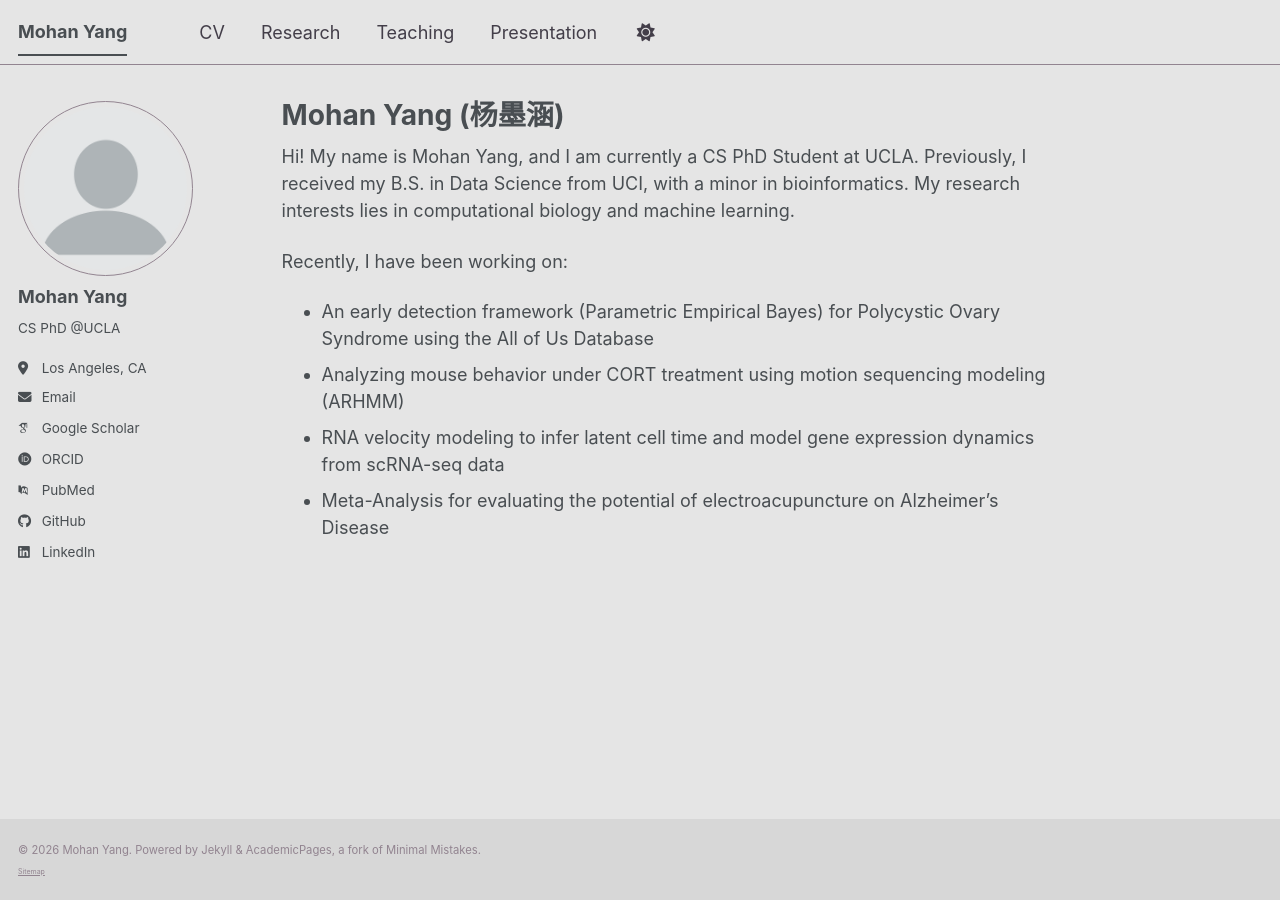
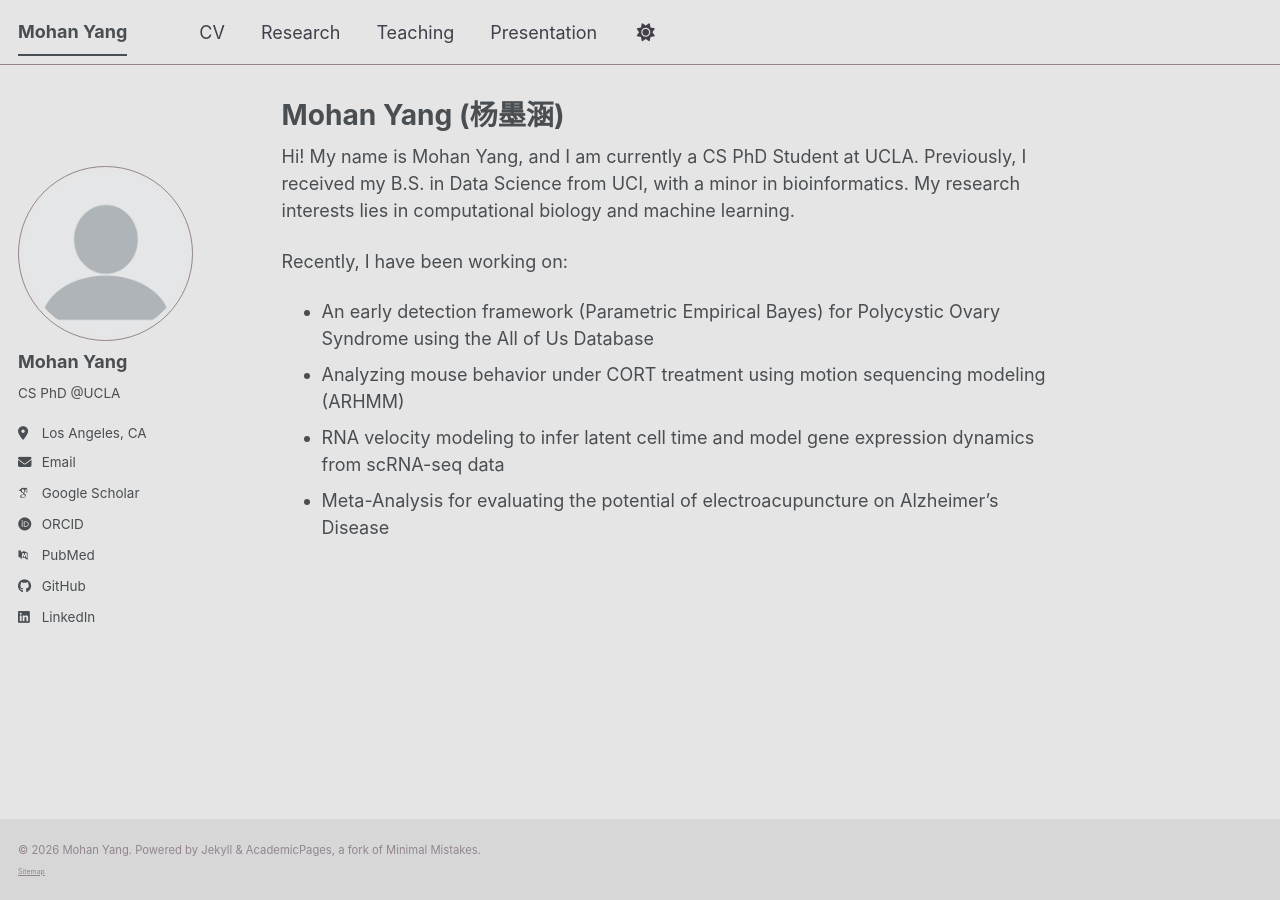
Before and after one commit to MohanYang03/mohanyang03.github.io, a Jekyll site: the page built from _pages/about.md, in a window 1280 px wide and 900 px high. Built offline with Jekyll 4.4.1, drawn with Linux system fonts in a browser that asks for light colours; some web fonts are replaced; a script bundle is joined from its source files by our own code; library files that are not in the unit come from our copies.

Commit message:
update format

```diff
--- a/_sass/layout/_page.scss
+++ b/_sass/layout/_page.scss
@@ -5,6 +5,7 @@
 #main {
   @include container;
   @include clearfix;
+  display: flow-root;
   margin-top: 2em;
   padding-left: 1em;
   padding-right: 1em;
--- a/_sass/layout/_sidebar.scss
+++ b/_sass/layout/_sidebar.scss
@@ -17,12 +17,11 @@
     margin-top: 1em;
   }
 
-  @media screen and (min-width: $sidebar-screen-min-width) {
-    height: 100vh;
-    overflow-y: auto; // Add scrollbar if the sidebar is too long
-    position: fixed;
-    padding-top: $masthead-height;
-  }
+  /* Do not use position:fixed here (Academic Pages upstream does). Fixed positioning
+     removes the sidebar from normal flow; Susy still floats .page / .archive as if the
+     sidebar occupied the first two columns, so the main column starts at x=0 and draws
+     underneath the fixed sidebar (overlap). Stay in the floated grid; .sidebar.sticky +
+     utilities/_utilities.scss .sticky provides in-column scrolling behavior. */
 
   @include breakpoint($large) {
     @include span(2 of 12);
```
